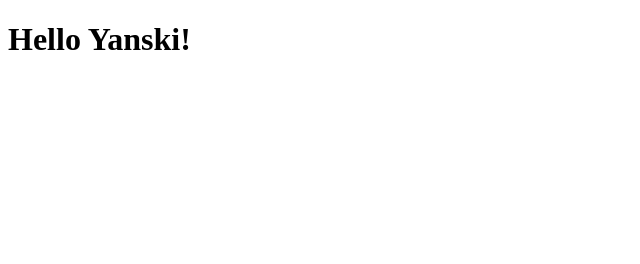
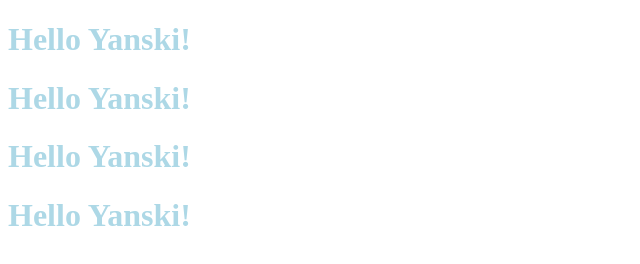
Before and after one commit to hangten001/codetry, a plain HTML site: page index.html in a window 1280 px wide. Shown: the whole page, without its empty margins (0-640 px from the left). Drawn offline with Linux system fonts and the light colour scheme.

Commit message:
add more h1

```diff
--- a/index.html
+++ b/index.html
@@ -4,8 +4,12 @@
         <meta charset="UTF-8">
         <meta name="viewport" content="width=device-width, initial-scale=1.0">
         <title>Yanski Code try</title>
+        <link rel="stylesheet" href="style.css">
     </head>
     <body>
         <h1>Hello Yanski!</h1>
+        <h1>Hello Yanski!</h1>
+        <h1>Hello Yanski!</h1>
+        <h1>Hello Yanski!</h1>
     </body>
 </html>
```
